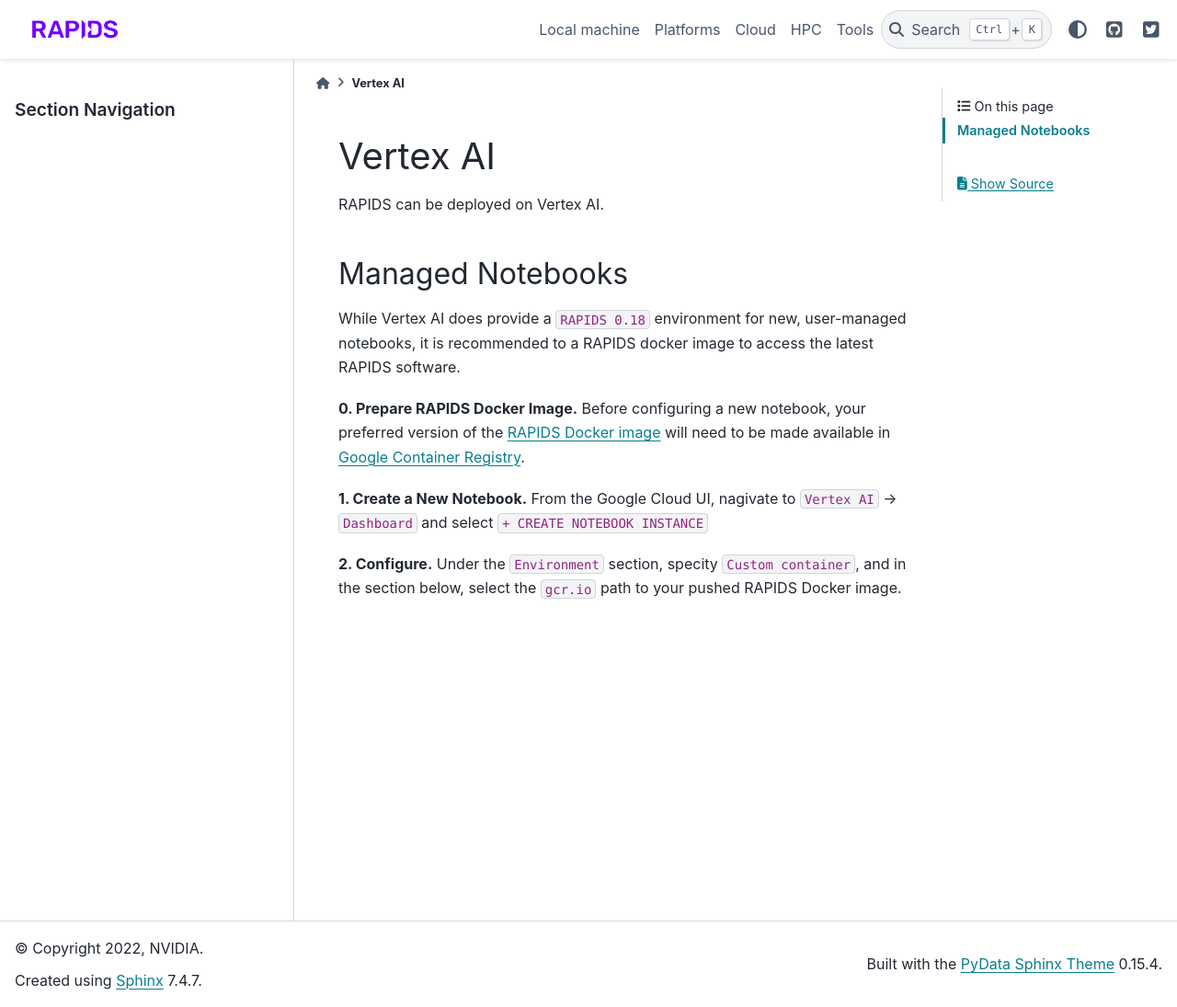
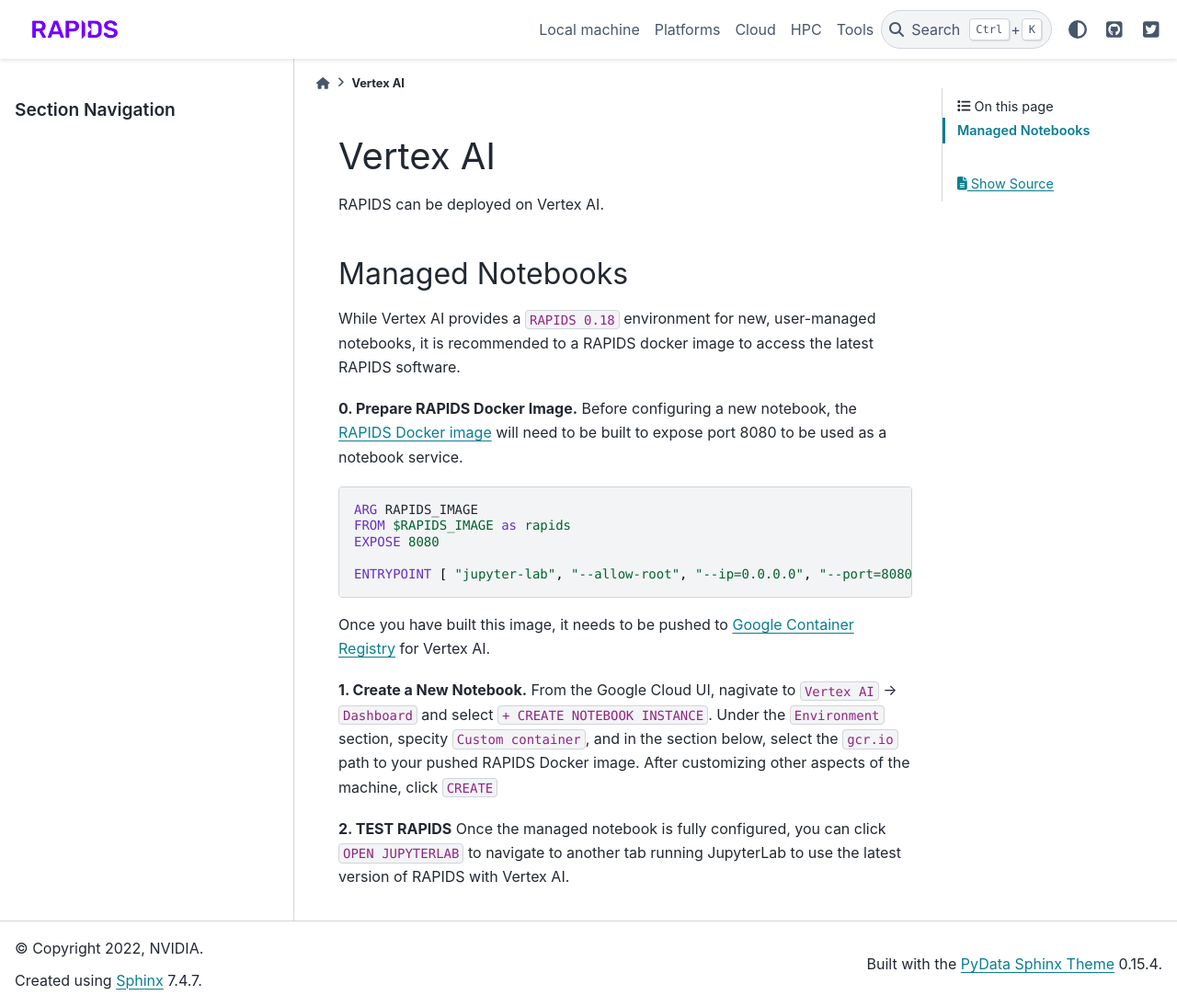
Before and after one commit to rapidsai/deployment, a Sphinx documentation site: the page built from source/cloud/gcp/vertex_ai.md, in a window 1280 px wide and 1095 px high. Shown: the whole window at 92% size. Built offline with Sphinx 7.4.7 and the PyData theme 0.15.4, drawn with Linux system fonts in a browser that asks for light colours.

Commit message:
Complete docs

````diff
--- a/source/cloud/gcp/vertex_ai.md
+++ b/source/cloud/gcp/vertex_ai.md
@@ -4,10 +4,20 @@ RAPIDS can be deployed on Vertex AI.
 
 ## Managed Notebooks
 
-While Vertex AI does provide a `RAPIDS 0.18` environment for new, user-managed notebooks, it is recommended to a RAPIDS docker image to access the latest RAPIDS software.
+While Vertex AI provides a `RAPIDS 0.18` environment for new, user-managed notebooks, it is recommended to a RAPIDS docker image to access the latest RAPIDS software.
 
-**0. Prepare RAPIDS Docker Image.** Before configuring a new notebook, your preferred version of the [RAPIDS Docker image](#rapids-docker) will need to be made available in [Google Container Registry](https://cloud.google.com/container-registry/docs/pushing-and-pulling).
+**0. Prepare RAPIDS Docker Image.** Before configuring a new notebook, the [RAPIDS Docker image](#rapids-docker) will need to be built to expose port 8080 to be used as a notebook service.
 
-**1. Create a New Notebook.** From the Google Cloud UI, nagivate to `Vertex AI` -> `Dashboard` and select `+ CREATE NOTEBOOK INSTANCE`
+```dockerfile
+ARG RAPIDS_IMAGE
+FROM $RAPIDS_IMAGE as rapids
+EXPOSE 8080
 
-**2. Configure.** Under the `Environment` section, specity `Custom container`, and in the section below, select the `gcr.io` path to your pushed RAPIDS Docker image.
+ENTRYPOINT [ "jupyter-lab", "--allow-root", "--ip=0.0.0.0", "--port=8080", "--no-browser", "--NotebookApp.token=''", "--NotebookApp.allow_origin='*'" ]
+```
+
+Once you have built this image, it needs to be pushed to [Google Container Registry](https://cloud.google.com/container-registry/docs/pushing-and-pulling) for Vertex AI.
+
+**1. Create a New Notebook.** From the Google Cloud UI, nagivate to `Vertex AI` -> `Dashboard` and select `+ CREATE NOTEBOOK INSTANCE`. Under the `Environment` section, specity `Custom container`, and in the section below, select the `gcr.io` path to your pushed RAPIDS Docker image. After customizing other aspects of the machine, click `CREATE`
+
+**2. TEST RAPIDS** Once the managed notebook is fully configured, you can click `OPEN JUPYTERLAB` to navigate to another tab running JupyterLab to use the latest version of RAPIDS with Vertex AI.
````
